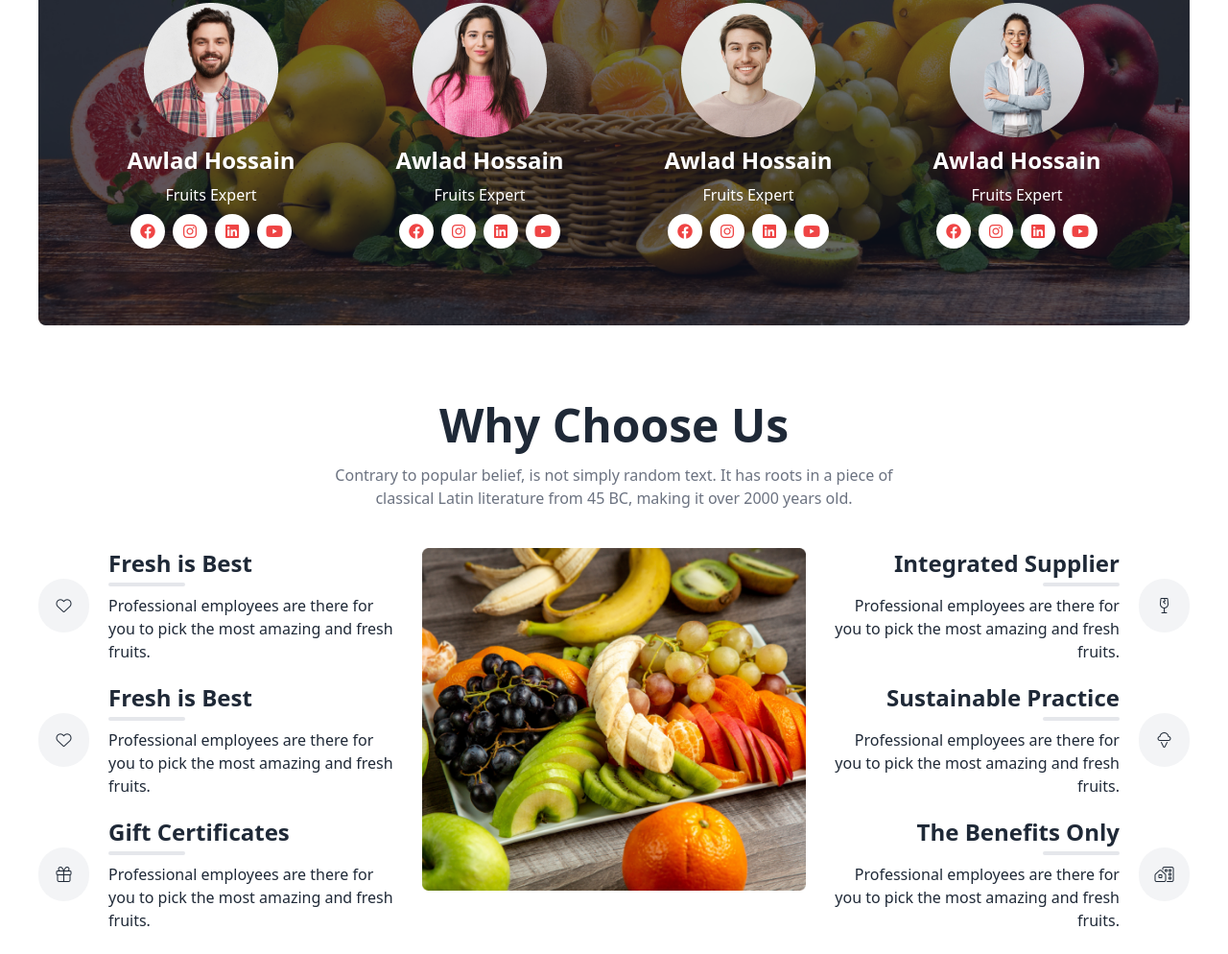
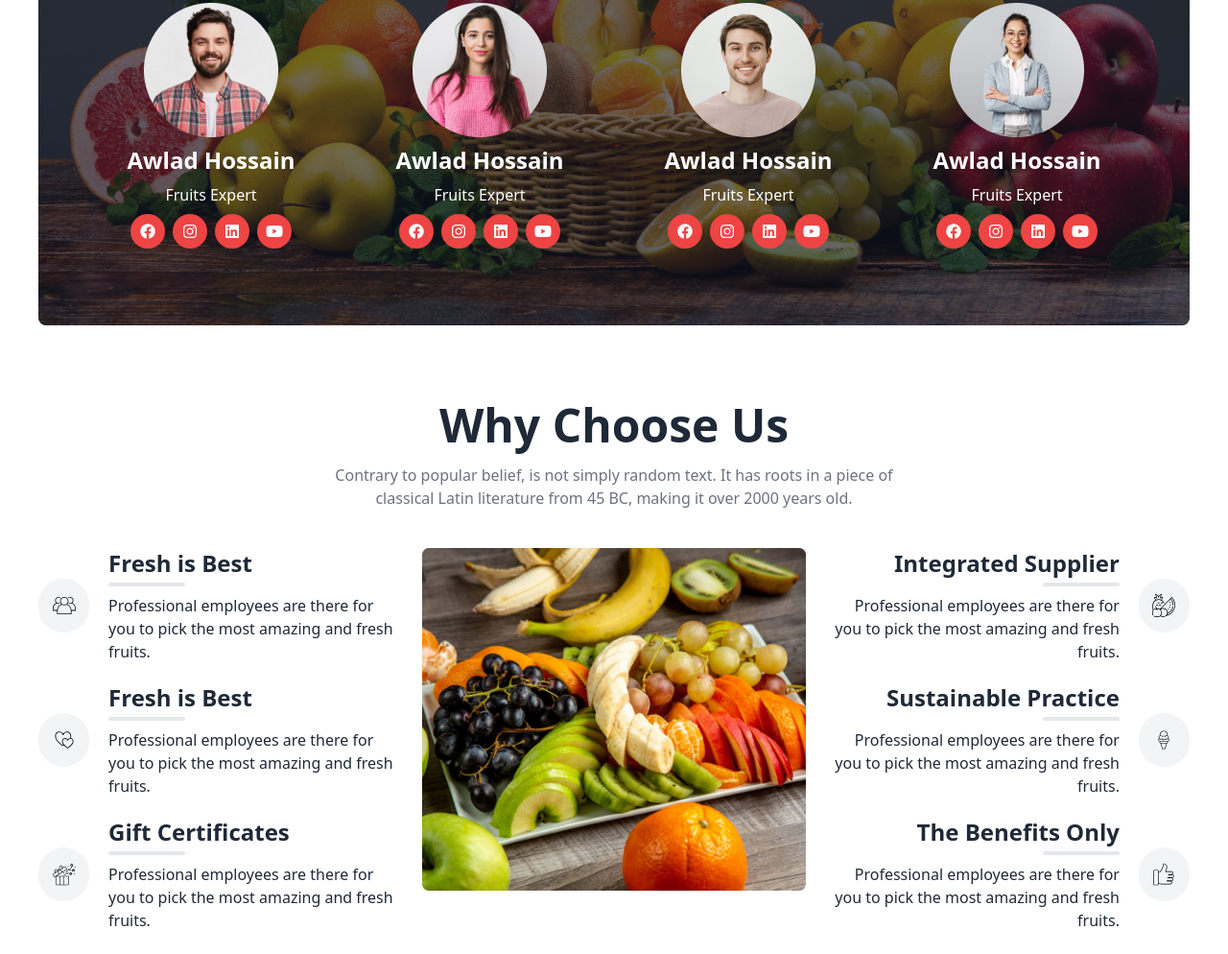
Before and after one commit to monishatBaishnab/fruit-brust, a website: page public/index.html in a window 1280 px wide. Shown: the part 2318-3312 px from the top of the page at 96% size. Drawn offline with Linux system fonts and the light colour scheme.

Commit message:
Add whChoose section icons and change teame section icons color, background.

```diff
--- a/public/index.html
+++ b/public/index.html
@@ -396,16 +396,16 @@
                         <span class="text-white ">Fruits Expert</span>
                         <div class="flex justify-center gap-2">
                             <span
-                                class="bg-white p-1 rounded-full text-red-500 w-9 h-9 flex items-center justify-center cursor-pointer"><i
+                                class="text-white p-1 rounded-full bg-red-500 w-9 h-9 flex items-center justify-center cursor-pointer"><i
                                     class="fab fa-facebook"></i></span>
                             <span
-                                class="bg-white p-1 rounded-full text-red-500 w-9 h-9 flex items-center justify-center cursor-pointer"><i
+                                class="text-white p-1 rounded-full bg-red-500 w-9 h-9 flex items-center justify-center cursor-pointer"><i
                                     class="fab fa-instagram"></i></span>
                             <span
-                                class="bg-white p-1 rounded-full text-red-500 w-9 h-9 flex items-center justify-center cursor-pointer"><i
+                                class="text-white p-1 rounded-full bg-red-500 w-9 h-9 flex items-center justify-center cursor-pointer"><i
                                     class="fab fa-linkedin"></i></span>
                             <span
-                                class="bg-white p-1 rounded-full text-red-500 w-9 h-9 flex items-center justify-center cursor-pointer"><i
+                                class="text-white p-1 rounded-full bg-red-500 w-9 h-9 flex items-center justify-center cursor-pointer"><i
                                     class="fab fa-youtube"></i></span>
                         </div>
                     </div>
@@ -418,16 +418,16 @@
                         <span class="text-white">Fruits Expert</span>
                         <div class="flex justify-center gap-2">
                             <span
-                                class="bg-white p-1 rounded-full text-red-500 w-9 h-9 flex items-center justify-center cursor-pointer"><i
+                                class="text-white p-1 rounded-full bg-red-500 w-9 h-9 flex items-center justify-center cursor-pointer"><i
                                     class="fab fa-facebook"></i></span>
                             <span
-                                class="bg-white p-1 rounded-full text-red-500 w-9 h-9 flex items-center justify-center cursor-pointer"><i
+                                class="text-white p-1 rounded-full bg-red-500 w-9 h-9 flex items-center justify-center cursor-pointer"><i
                                     class="fab fa-instagram"></i></span>
                             <span
-                                class="bg-white p-1 rounded-full text-red-500 w-9 h-9 flex items-center justify-center cursor-pointer"><i
+                                class="text-white p-1 rounded-full bg-red-500 w-9 h-9 flex items-center justify-center cursor-pointer"><i
                                     class="fab fa-linkedin"></i></span>
                             <span
-                                class="bg-white p-1 rounded-full text-red-500 w-9 h-9 flex items-center justify-center cursor-pointer"><i
+                                class="text-white p-1 rounded-full bg-red-500 w-9 h-9 flex items-center justify-center cursor-pointer"><i
                                     class="fab fa-youtube"></i></span>
                         </div>
                     </div>
@@ -440,16 +440,16 @@
                         <span class="text-white">Fruits Expert</span>
                         <div class="flex justify-center gap-2">
                             <span
-                                class="bg-white p-1 rounded-full text-red-500 w-9 h-9 flex items-center justify-center cursor-pointer"><i
+                                class="text-white p-1 rounded-full bg-red-500 w-9 h-9 flex items-center justify-center cursor-pointer"><i
                                     class="fab fa-facebook"></i></span>
                             <span
-                                class="bg-white p-1 rounded-full text-red-500 w-9 h-9 flex items-center justify-center cursor-pointer"><i
+                                class="text-white p-1 rounded-full bg-red-500 w-9 h-9 flex items-center justify-center cursor-pointer"><i
                                     class="fab fa-instagram"></i></span>
                             <span
-                                class="bg-white p-1 rounded-full text-red-500 w-9 h-9 flex items-center justify-center cursor-pointer"><i
+                                class="text-white p-1 rounded-full bg-red-500 w-9 h-9 flex items-center justify-center cursor-pointer"><i
                                     class="fab fa-linkedin"></i></span>
                             <span
-                                class="bg-white p-1 rounded-full text-red-500 w-9 h-9 flex items-center justify-center cursor-pointer"><i
+                                class="text-white p-1 rounded-full bg-red-500 w-9 h-9 flex items-center justify-center cursor-pointer"><i
                                     class="fab fa-youtube"></i></span>
                         </div>
                     </div>
@@ -462,16 +462,16 @@
                         <span class="text-white">Fruits Expert</span>
                         <div class="flex justify-center gap-2">
                             <span
-                                class="bg-white p-1 rounded-full text-red-500 w-9 h-9 flex items-center justify-center cursor-pointer"><i
+                                class="text-white p-1 rounded-full bg-red-500 w-9 h-9 flex items-center justify-center cursor-pointer"><i
                                     class="fab fa-facebook"></i></span>
                             <span
-                                class="bg-white p-1 rounded-full text-red-500 w-9 h-9 flex items-center justify-center cursor-pointer"><i
+                                class="text-white p-1 rounded-full bg-red-500 w-9 h-9 flex items-center justify-center cursor-pointer"><i
                                     class="fab fa-instagram"></i></span>
                             <span
-                                class="bg-white p-1 rounded-full text-red-500 w-9 h-9 flex items-center justify-center cursor-pointer"><i
+                                class="text-white p-1 rounded-full bg-red-500 w-9 h-9 flex items-center justify-center cursor-pointer"><i
                                     class="fab fa-linkedin"></i></span>
                             <span
-                                class="bg-white p-1 rounded-full text-red-500 w-9 h-9 flex items-center justify-center cursor-pointer"><i
+                                class="text-white p-1 rounded-full bg-red-500 w-9 h-9 flex items-center justify-center cursor-pointer"><i
                                     class="fab fa-youtube"></i></span>
                         </div>
                     </div>
@@ -491,7 +491,7 @@
                 <div class="basis-[100%] md:basis-[50%] lg:basis-[33.33%] pr-5 order-2 lg:order-1">
                     <div class="flex items-center justify-center md:justify-between gap-5 md:mb-5 flex-col md:flex-row">
                         <div class="w-14 basis-14 h-14 rounded-full bg-gray-100 flex items-center justify-center">
-                            <span><i class="fal fa-heart"></i></span>
+                            <span><img src="./images/icon/group 1.svg" alt=""></span>
                         </div>
                         <div class="basis-[calc(100%_-_56px)]">
                             <div
@@ -504,7 +504,7 @@
                     </div>
                     <div class="flex items-center justify-center md:justify-between gap-5 md:mb-5 flex-col md:flex-row">
                         <div class="w-14 basis-14 h-14 rounded-full bg-gray-100 flex items-center justify-center">
-                            <span><i class="fal fa-heart"></i></span>
+                            <span><img src="./images/icon/love 1.svg" alt=""></span>
                         </div>
                         <div class="basis-[calc(100%_-_56px)]">
                             <div
@@ -517,7 +517,7 @@
                     </div>
                     <div class="flex items-center justify-center md:justify-between gap-5 md:mb-5 flex-col md:flex-row">
                         <div class="w-14 basis-14 h-14 rounded-full bg-gray-100 flex items-center justify-center">
-                            <span><i class="fal fa-gift"></i></span>
+                            <span><img src="./images/icon/gift-box 1.svg" alt=""></span>
                         </div>
                         <div class="basis-[calc(100%_-_56px)]">
                             <div
@@ -549,7 +549,7 @@
                         </div>
                         <div
                             class="w-14 h-14 basis-14 rounded-full bg-gray-100 flex items-center justify-center order-1 md:order-2">
-                            <span><i class="fal fa-fragile"></i></span>
+                            <span><img src="./images/icon/fruit 1.svg" alt=""></span>
                         </div>
                     </div>
                     <div class="flex items-center justify-between gap-5 mb-5 md:pl-5 flex-col md:flex-row">
@@ -563,7 +563,7 @@
                         </div>
                         <div
                             class="w-14 h-14 basis-14 rounded-full bg-gray-100 flex items-center justify-center order-1 md:order-2">
-                            <span><i class="fal fa-ice-cream"></i></span>
+                            <span><img src="./images/icon/ice-cream 1.svg" alt=""></span>
                         </div>
                     </div>
                     <div class="flex items-center justify-between gap-5 mb-5 md:pl-5 flex-col md:flex-row">
@@ -577,7 +577,7 @@
                         </div>
                         <div
                             class="w-14 h-14 basis-14 rounded-full bg-gray-100 flex items-center justify-center order-1 md:order-2">
-                            <span><i class="fal fa-hand-fingers-crossed"></i></span>
+                            <span><img src="./images/icon/like 1.svg" alt=""></span>
                         </div>
                     </div>
                 </div>
```
Also changed, not shown: public/css/style.css, public/images/icon/fruit 1.svg (added), public/images/icon/gift-box 1.svg (added), public/images/icon/group 1.svg (added), public/images/icon/ice-cream 1.svg (added), public/images/icon/like 1.svg (added), public/images/icon/love 1.svg (added).
